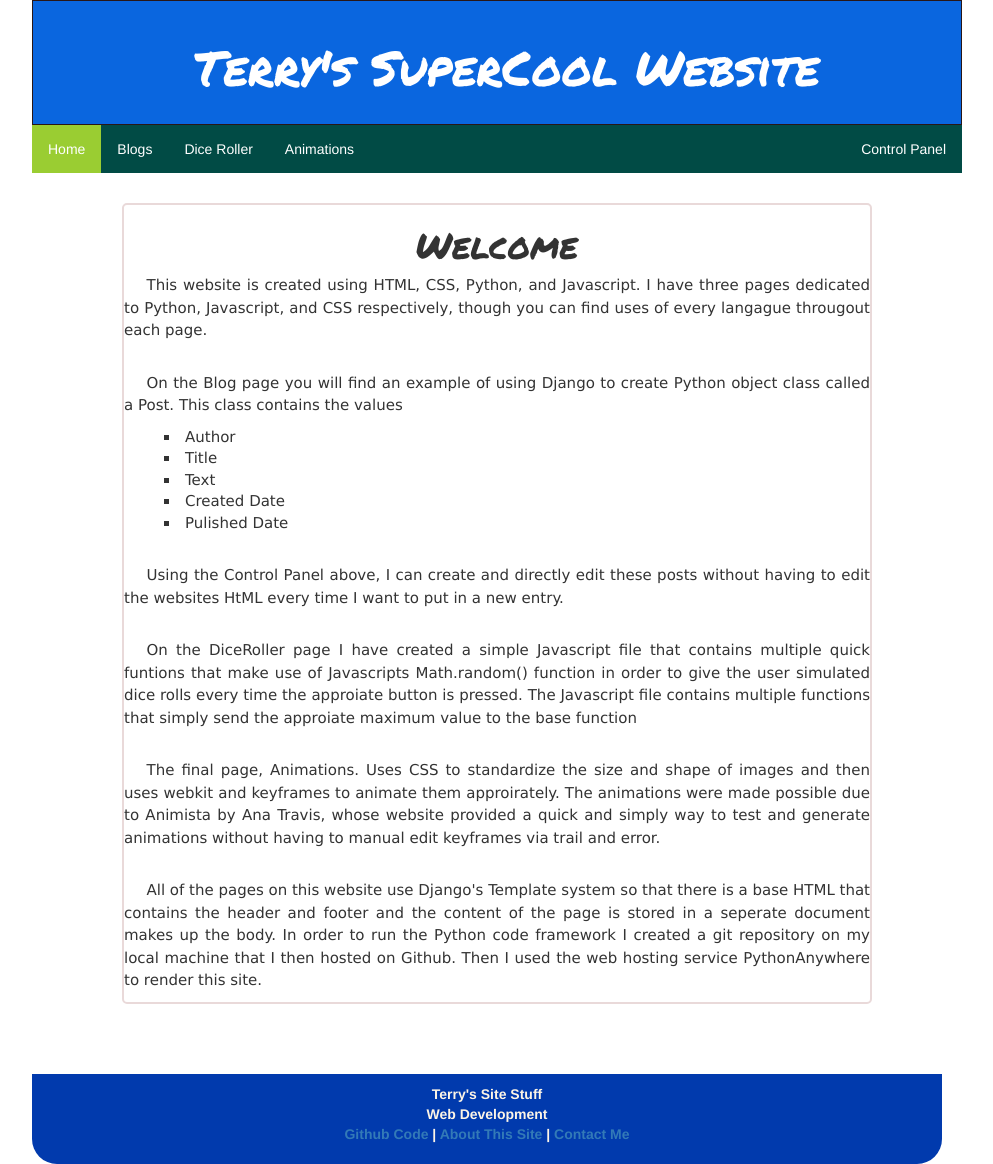
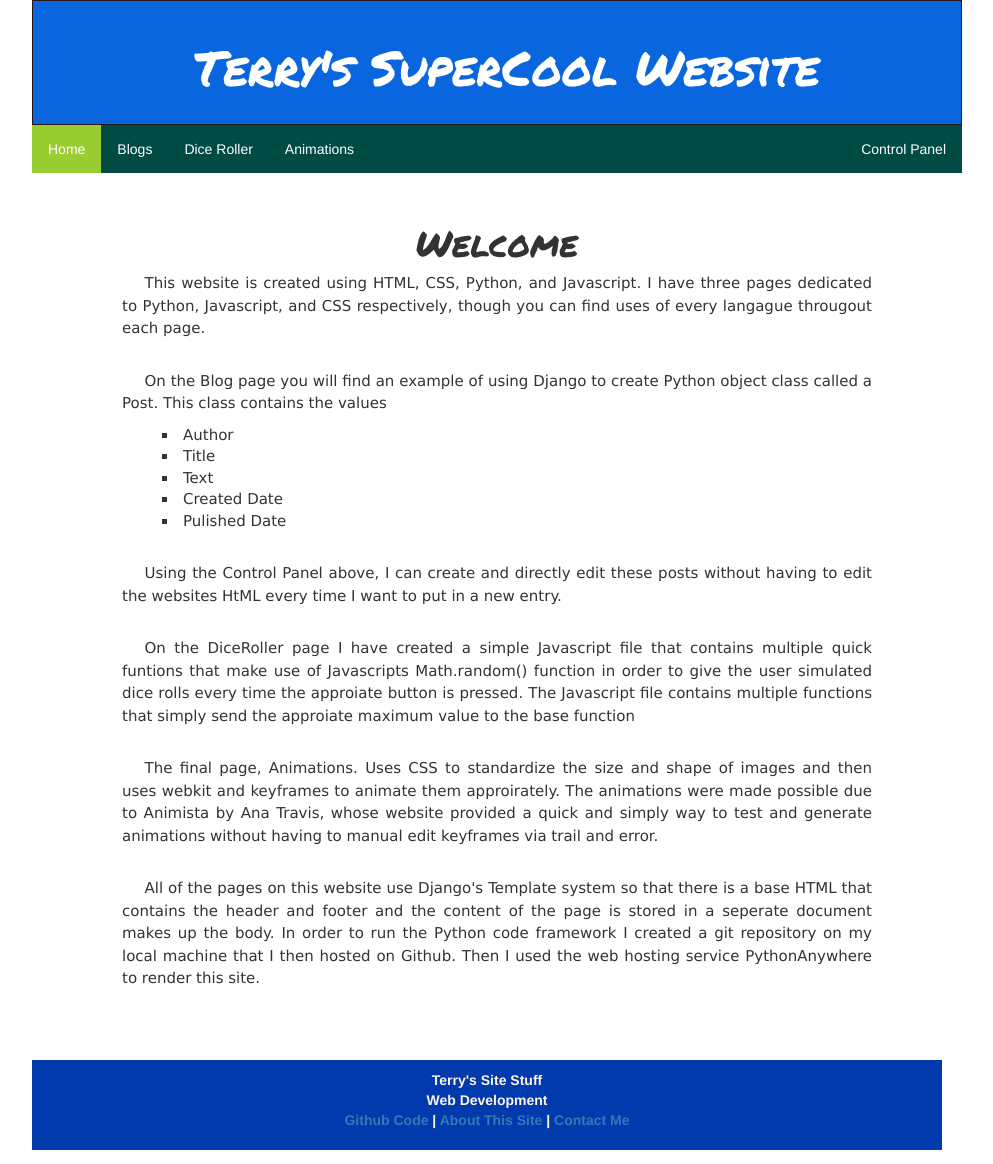
Before and after one commit to TerryGlen/My-First-Website, a Django app: page / in a window 1280 px wide; the page is wider, and only the part inside the window is pictured. Shown: that part, without its empty margins (143-1136 px from the left). Run offline with Django 3.2, Linux system fonts and the light colour scheme; some libraries are stand-ins or nearby versions.

Commit message:
this should make things look a little cleaner
removed border radius on footer and border on post.

```diff
--- a/blog/static/css/blog.css
+++ b/blog/static/css/blog.css
@@ -66,8 +66,6 @@ h1, h2, h3, h4 {
 
 .post {
     margin-bottom: 70px;
-    border: 2px solid rgb(233, 217, 217);
-    border-radius: 5px;
 }
 
 .post p{
@@ -104,8 +102,6 @@ footer {
     color: oldlace;
     font-weight: bold;
     text-align: center;
-    border-bottom-left-radius: 25px;
-    border-bottom-right-radius: 25px;
 }
 .footer p a{
     color: #ffffff;
```
